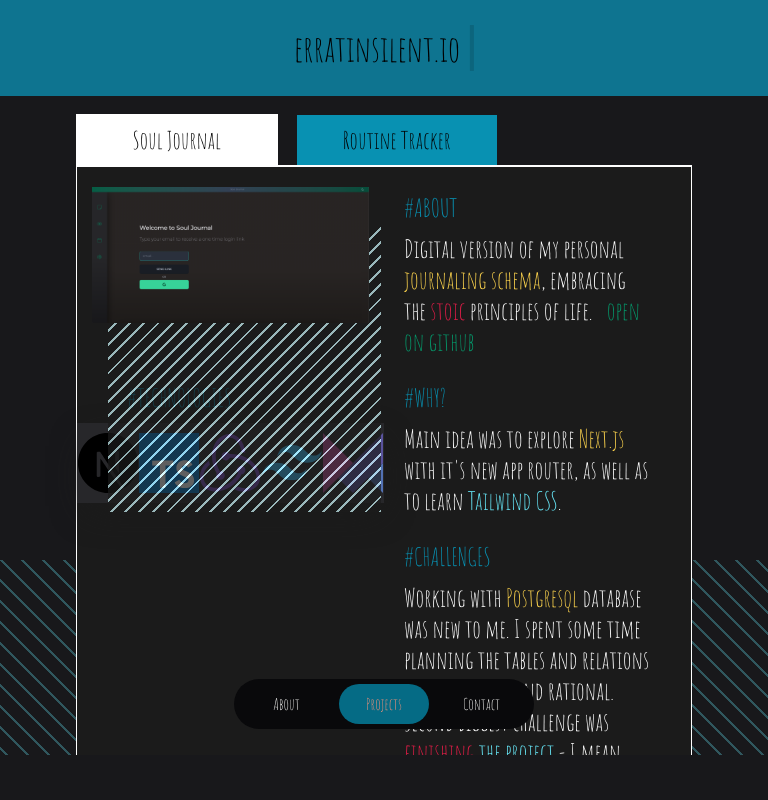
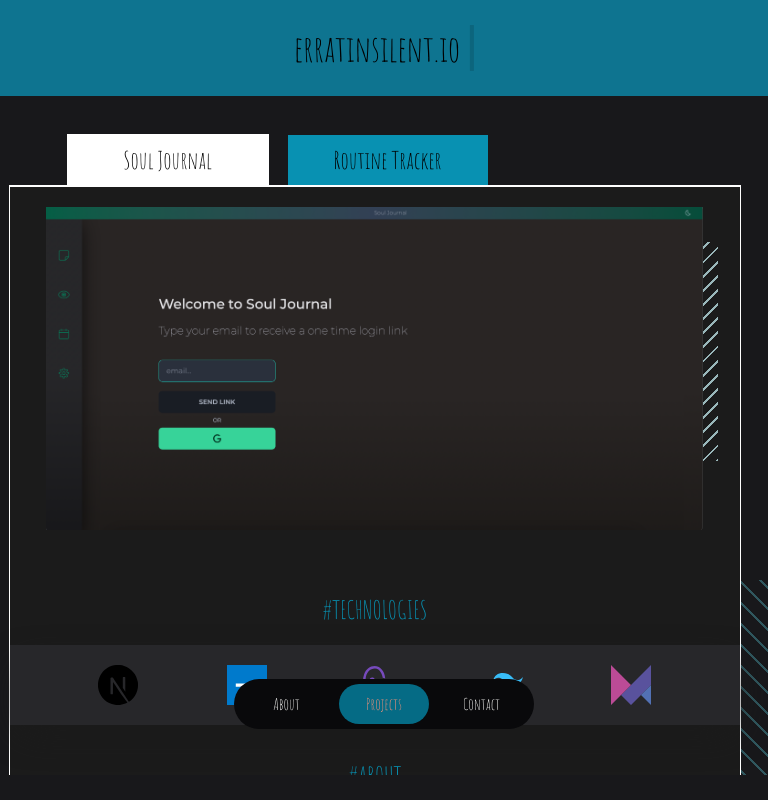
Before and after one commit to erratinsilentio/portfolio, a Vue app in the folder client/: page / in a window 768 px wide. Both pictures are taken after a click on the item "Projects". Built offline with nearby package versions, Linux system fonts and the light colour scheme.

Commit message:
working on media queries on projects page

```diff
--- a/client/src/components/SoulJournal.vue
+++ b/client/src/components/SoulJournal.vue
@@ -187,4 +187,191 @@
 .blue {
     color: #67e8f9;
 }
+
+@media screen and (min-width: 767px) and (max-width: 1024px) {
+    .info {
+        border: 1px solid white;
+        border-top: 2px solid white;
+        border-bottom: 2px solid white;
+        width: 95vw;
+        height: auto;
+        z-index: 2;
+        background-color: #1b1b1b;
+        display: flex;
+        flex-direction: column;
+        padding-bottom: 100px;
+    }
+
+    .left {
+        width: 100%;
+        display: flex;
+        align-items: center;
+        justify-content: flex-start;
+        flex-direction: column;
+        padding-top: 20px;
+        position: relative;
+        z-index: 0;
+    }
+
+    .bg-img {
+        position: absolute;
+        width: 87%;
+        height: 60%;
+        background-color: white;
+        top: 10%;
+        left: 10%;
+        z-index: 1;
+        background-color: #1b1b1b;
+        opacity: 0.7;
+        background: repeating-linear-gradient(-45deg, #cffafe, #cffafe 2px, #1b1b1b 2px, #1b1b1b 10px);
+    }
+
+    .technologies {
+        width: 100%;
+        display: flex;
+        flex-direction: column;
+        align-items: center;
+        margin-top: 60px;
+    }
+
+    .tech {
+        margin: 0px;
+    }
+
+    .logo {
+        width: 40px;
+    }
+
+    .logos {
+        margin: 10px;
+    }
+
+    .right {
+        width: 100%;
+        padding: 0;
+    }
+
+    .text {
+        color: white;
+        font-size: 25px;
+        margin: 0px;
+        text-align: center;
+        margin-left: 10px;
+        margin-right: 10px;
+
+    }
+
+    .heading {
+        color: #0891b2;
+        font-size: 25px;
+        margin-bottom: 10px;
+        text-align: center;
+    }
+
+
+    .a-screen {
+        width: 90%;
+        z-index: 2;
+        position: relative;
+    }
+
+    .screen {
+        width: 100%;
+        z-index: 2;
+    }
+}
+
+/* For resolution 390 x 844 */
+@media screen and (min-width: 390px) and (max-width: 844px) {
+    .info {
+        border: 1px solid white;
+        border-top: 2px solid white;
+        border-bottom: 2px solid white;
+        width: 95vw;
+        height: auto;
+        z-index: 2;
+        background-color: #1b1b1b;
+        display: flex;
+        flex-direction: column;
+        padding-bottom: 100px;
+    }
+
+    .left {
+        width: 100%;
+        display: flex;
+        align-items: center;
+        justify-content: flex-start;
+        flex-direction: column;
+        padding-top: 20px;
+        position: relative;
+        z-index: 0;
+    }
+
+    .bg-img {
+        position: absolute;
+        width: 87%;
+        height: 40%;
+        background-color: white;
+        top: 10%;
+        left: 10%;
+        z-index: 1;
+        background-color: #1b1b1b;
+        opacity: 0.7;
+        background: repeating-linear-gradient(-45deg, #cffafe, #cffafe 2px, #1b1b1b 2px, #1b1b1b 10px);
+    }
+
+    .technologies {
+        width: 100%;
+        display: flex;
+        flex-direction: column;
+        align-items: center;
+        margin-top: 60px;
+    }
+
+    .tech {
+        margin: 0px;
+    }
+
+    .logo {
+        width: 40px;
+    }
+
+    .logos {
+        margin: 10px;
+    }
+
+    .right {
+        width: 100%;
+        padding: 0;
+    }
+
+    .text {
+        color: white;
+        font-size: 25px;
+        margin: 0px;
+        text-align: center;
+        margin-left: 10px;
+        margin-right: 10px;
+
+    }
+
+    .heading {
+        color: #0891b2;
+        font-size: 25px;
+        margin-bottom: 10px;
+        text-align: center;
+    }
+
+
+    .a-screen {
+        width: 90%;
+        z-index: 2;
+        position: relative;
+    }
+
+    .screen {
+        width: 100%;
+        z-index: 2;
+    }
+}
 </style>
--- a/client/src/pages/Projects.vue
+++ b/client/src/pages/Projects.vue
@@ -108,4 +108,22 @@
         width: 100vw;
     }
 }
+
+@media screen and (min-width: 768px) and (max-width: 1024px) {}
+
+/* For resolution 390 x 844 */
+@media screen and (min-width: 390px) and (max-width: 844px) {
+    .main-one {
+        width: 95vw;
+        height: 80vh;
+        animation: appear 1s;
+        position: relative;
+        z-index: 0;
+        display: flex;
+        flex-direction: column;
+        align-items: center;
+        padding-left: 10px;
+        margin-top: 20px;
+    }
+}
 </style>
```
